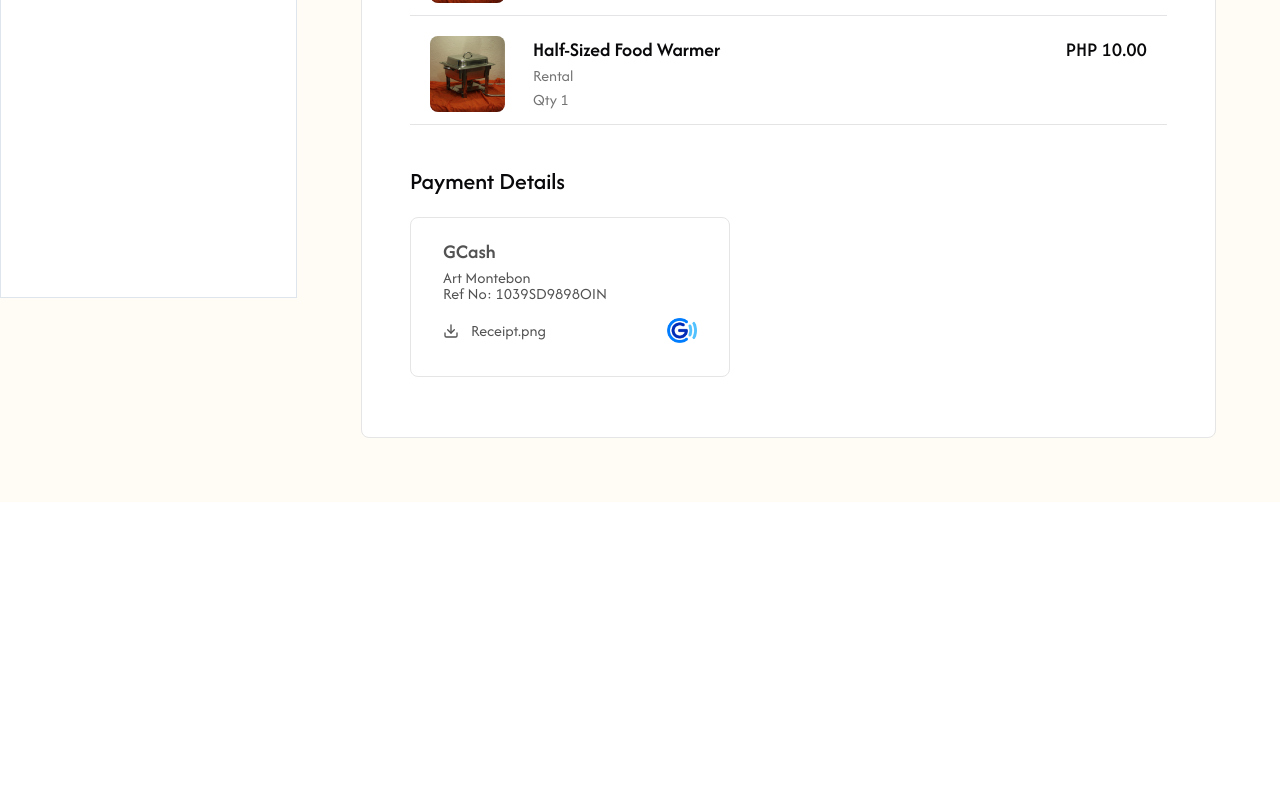
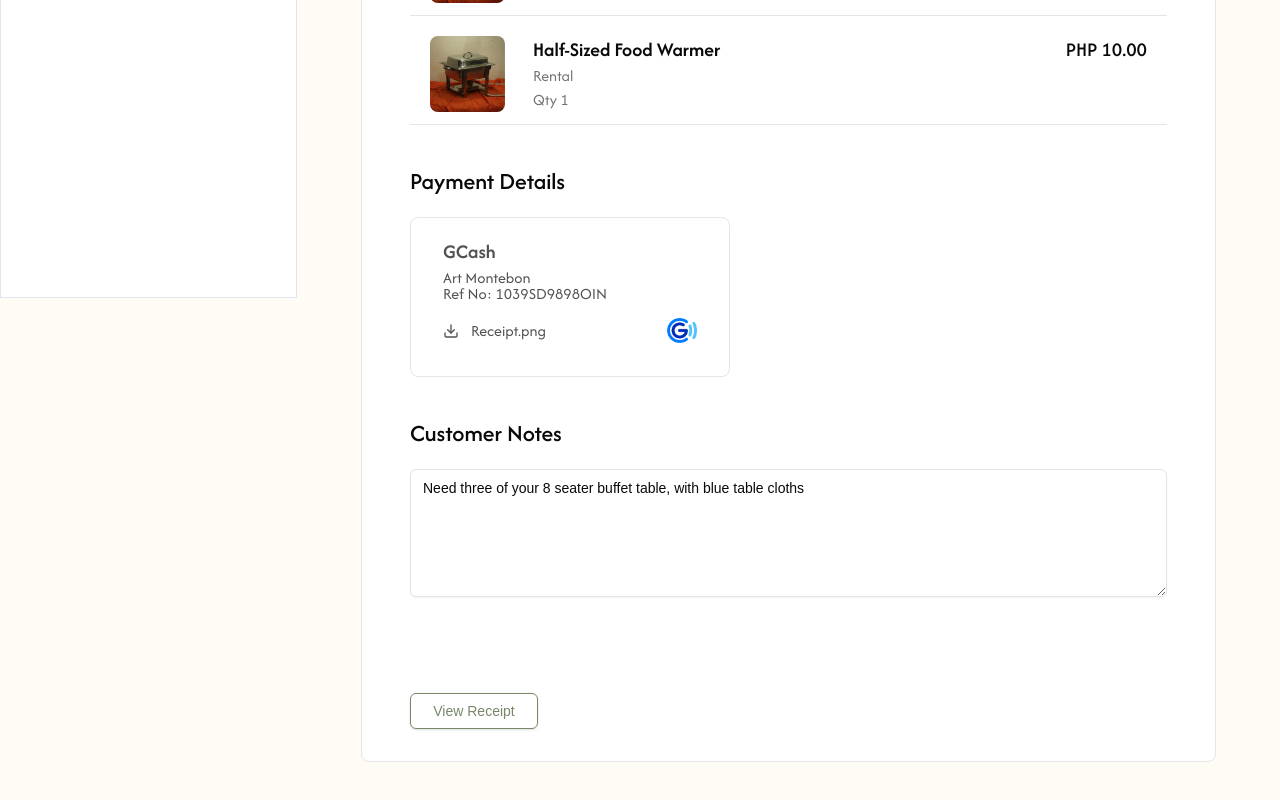
Before and after one commit to ykylejan/Min-Jee, a Next.js app: page /orders/order-item in a window 1280 px wide. Shown: the part 502-1302 px from the top of the page. Before the commit the page ends 1004 px from the top, so only its background shows below. Built offline with nearby package versions, Linux system fonts and the light colour scheme.

Commit message:
feat: add customer notes section

```diff
--- a/src/app/(owner)/orders/order-item/page.tsx
+++ b/src/app/(owner)/orders/order-item/page.tsx
@@ -4,6 +4,7 @@ import OrderStatus from "@/components/OwnerPage/OrderStatus";
 import PaymentDetailsItem from "@/components/OwnerPage/PaymentDetailsItem";
 import ProductDetailsItem from "@/components/OwnerPage/ProductDetailsItem";
 import { Button } from "@/components/ui/button";
+import { Textarea } from "@/components/ui/textarea";
 import React from "react";
 
 const page = () => {
@@ -16,7 +17,7 @@ const page = () => {
                     <OrderStatus />
                 </div>
 
-                <Button className="bg-camouflage-400 w-44 h-12 font-afacad text-lg text-white">
+                <Button className="bg-camouflage-400 w-44 h-12 font-afacad text-lg text-white hover:bg-camouflage-400/80">
                     Verify Status
                 </Button>
             </div>
@@ -34,8 +35,23 @@ const page = () => {
             <div className="mt-10">
                 <div className="font-afacad_medium text-2xl">Payment Details</div>
 
-                <PaymentDetailsItem/>
+                <PaymentDetailsItem />
             </div>
+
+            <div className="mt-10">
+                <div className="font-afacad_medium text-2xl">Customer Notes</div>
+
+                <Textarea
+                    placeholder="Customer's notes seems empty..."
+                    className="min-h-32 mt-5"
+                    value={"Need three of your 8 seater buffet table, with blue table cloths"}
+                    readOnly={true}
+                />
+            </div>
+
+            <Button className="bg-transparent border border-camouflage-400 text-camouflage-400 hover:bg-camouflage-400 hover:text-white mt-24 w-32">
+                View Receipt
+            </Button>
 
 
         </div>
--- a/src/components/OwnerLayout.tsx
+++ b/src/components/OwnerLayout.tsx
@@ -52,9 +52,9 @@ const navLinks = [
 ];
 
 const activeButton =
-    "bg-[#778768] text-white text-base font-medium font-inter w-[247px] h-[46px] rounded-md flex items-center justify-start mb-3";
+    "bg-[#778768] hover:bg-[#778768]/80 text-white text-base font-medium font-inter w-[247px] h-[46px] rounded-md flex items-center justify-start mb-3";
 const inactiveButton =
-    "bg-transparent text-[#778768] text-base font-medium font-inter w-[247px] h-[46px] rounded-md flex items-center justify-start mb-3 shadow-none";
+    "bg-transparent hover:bg-[#778768] text-[#778768] hover:text-white text-base font-medium font-inter w-[247px] h-[46px] rounded-md flex items-center justify-start mb-3 shadow-none";
 
 const OwnerLayout: React.FC<OwnerLayoutProps> = ({ children }) => {
     const pathname = usePathname();
```
